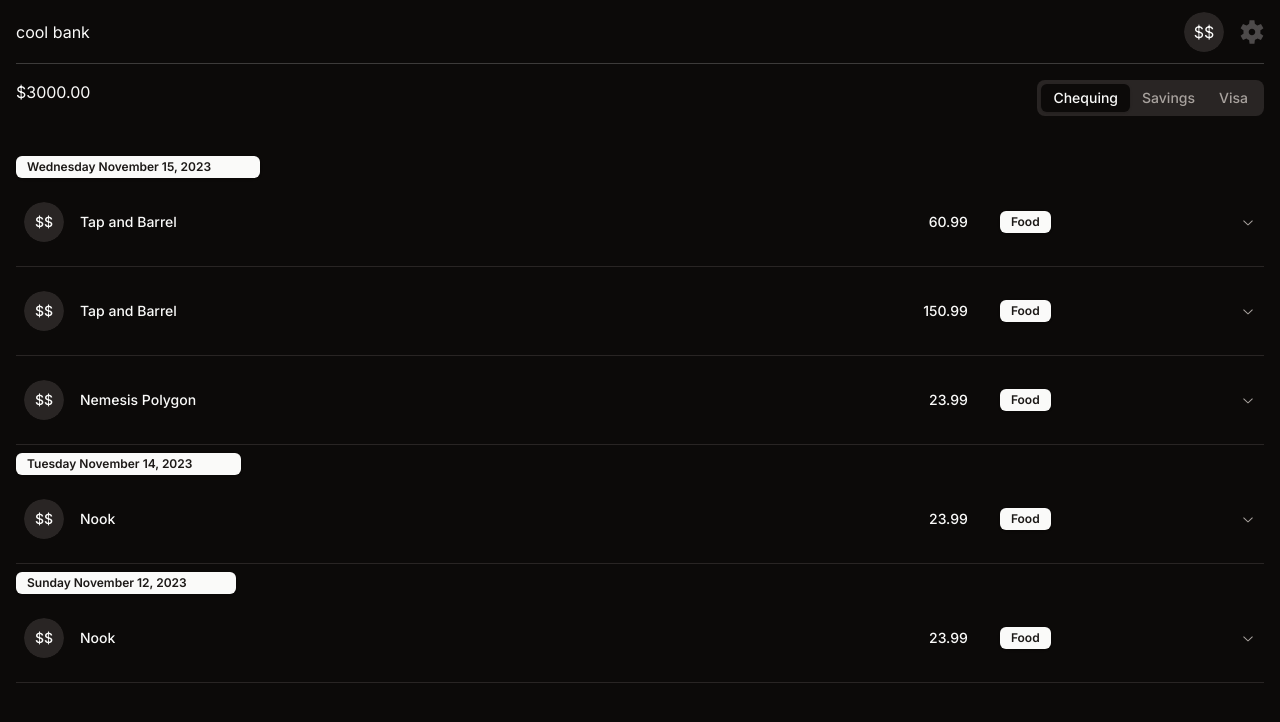
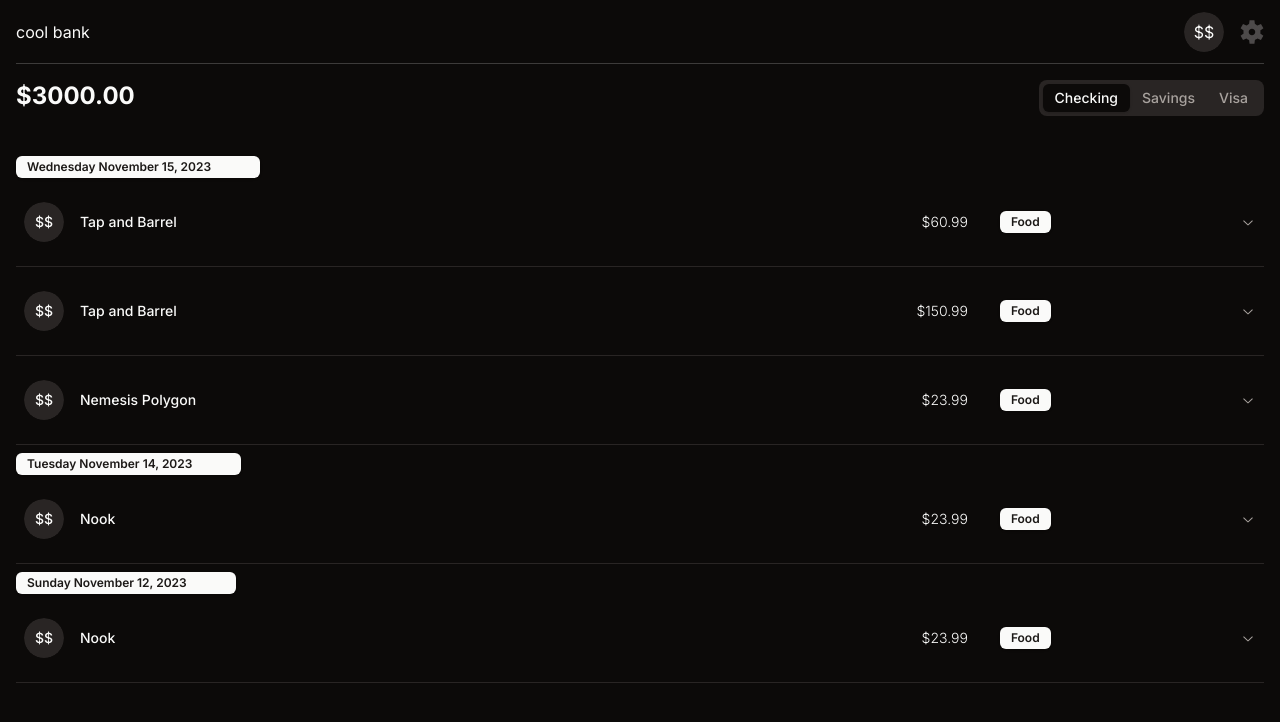
Before and after one commit to ChrisCoastal/ICBank, a Next.js app: page / in a window 1280 px wide. Shown: the top 722 px of the page. Built offline with nearby package versions, Linux system fonts and the light colour scheme.

Commit message:
update spelling

```diff
--- a/src/app/page.tsx
+++ b/src/app/page.tsx
@@ -16,13 +16,13 @@ export default function Home() {
     <main className="min-h-screen">
       <div className="">
         <section className="mx-2">
-          <Tabs defaultValue="Chequing" className="">
+          <Tabs defaultValue="Checking" className="">
             <div className="flex  justify-between m-2 mb-8">
               <div>
-                <h2>$3000.00</h2>
+                <h2 className="text-2xl font-bold">$3000.00</h2>
               </div>
               <TabsList>
-                <TabsTrigger value="Chequing">Chequing</TabsTrigger>
+                <TabsTrigger value="Checking">Checking</TabsTrigger>
                 <TabsTrigger value="Savings">Savings</TabsTrigger>
                 <TabsTrigger value="Credit">Visa</TabsTrigger>
               </TabsList>
@@ -34,11 +34,6 @@ export default function Home() {
                 </TabsContent>
               );
             })}
-            {/* <TabsContent value="chequing">
-              <PurchaseList />
-            </TabsContent>
-            <TabsContent value="savings">savings expenditures</TabsContent>
-            <TabsContent value="credit">credit expenditures</TabsContent> */}
           </Tabs>
         </section>
         <ul></ul>
--- a/src/components/PurchaseList/PurchaseList.tsx
+++ b/src/components/PurchaseList/PurchaseList.tsx
@@ -78,7 +78,7 @@ const PurchaseList: FC<PurchaseListProps> = ({ account }) => {
                         <p className="inline">{purchase.location}</p>
                       </div>
                       <div className="flex  items-center justify-between gap-8">
-                        <div className="">{purchase.amount}</div>
+                        <div className="font-light">{`$${purchase.amount}`}</div>
                         <Badge className="">{purchase.type}</Badge>
                       </div>
                     </div>
--- a/src/lib/test-data.ts
+++ b/src/lib/test-data.ts
@@ -3,7 +3,7 @@ import type { AppState } from '@/@types';
 export const INITIAL_STATE: AppState = {
   accounts: [
     {
-      name: 'Chequing',
+      name: 'Checking',
       purchases: [
         {
           type: 'Food',
```
